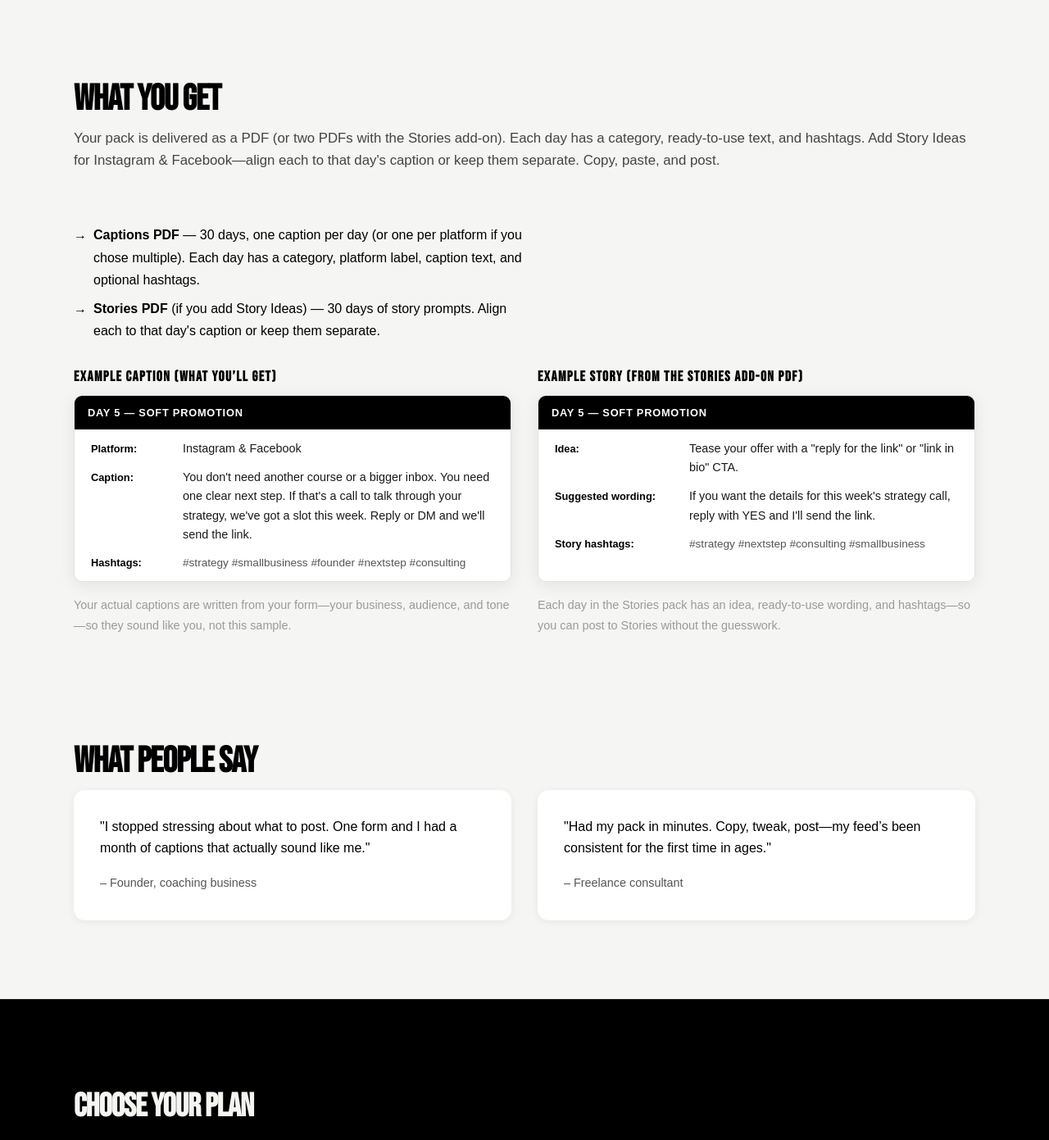
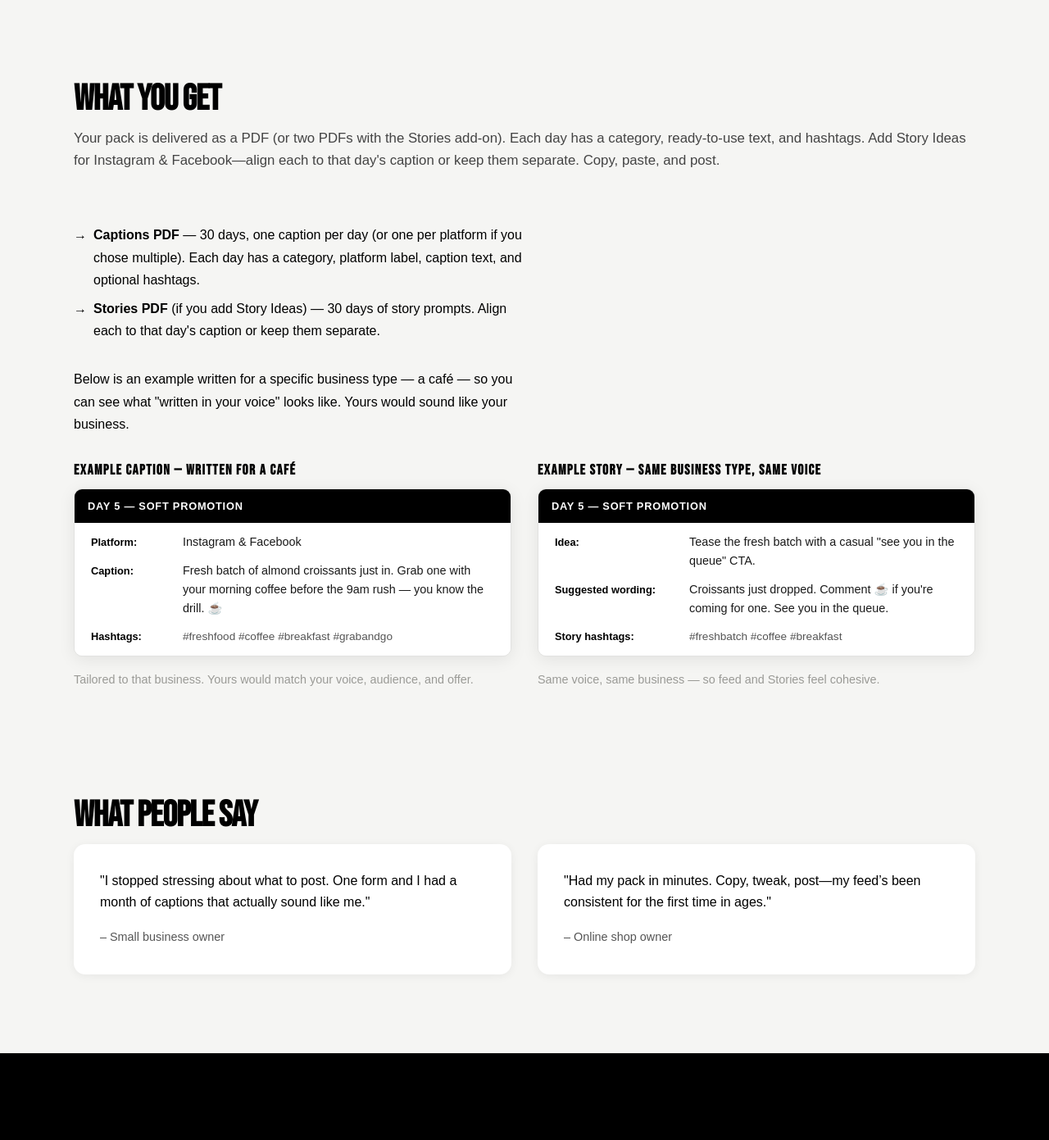
Before and after one commit to lumo22company/Lumo22, a Flask app: page /captions in a window 1280 px wide. Shown: the part 2620-4011 px from the top of the page at 82% size. Run offline with Flask 3, Linux system fonts and the light colour scheme; some web fonts are replaced.

Commit message:
Captions page: café example to show tailored voice USP; use business type not real brand
Made-with: Cursor

```diff
--- a/templates/captions.html
+++ b/templates/captions.html
@@ -157,9 +157,10 @@
           <li data-reveal style="padding-left: 1.5rem; position: relative; margin-top: 0.5rem;"><span style="position: absolute; left: 0;">→</span> <strong>Stories PDF</strong> (if you add Story Ideas) — 30 days of story prompts. Align each to that day's caption or keep them separate.</li>
         </ul>
       </div>
+      <p data-reveal style="margin: 0 0 1.5rem; font-size: 1rem; color: var(--text-on-light, #1a1a1a); max-width: 560px; text-align: left;">Below is an example written for a specific business type — a café — so you can see what "written in your voice" looks like. Yours would sound like your business.</p>
       <div class="captions-examples-grid">
         <div data-reveal>
-      <p class="dfd-heading" data-reveal style="font-size: 1.1rem; margin-top: 0; margin-bottom: 0.75rem;">Example caption (what you’ll get)</p>
+      <p class="dfd-heading" data-reveal style="font-size: 1.1rem; margin-top: 0; margin-bottom: 0.75rem;">Example caption — written for a café</p>
       <div class="captions-example-block example-block-captions">
         <div class="example-day-header">Day 5 — Soft Promotion</div>
         <div class="example-content">
@@ -169,36 +170,36 @@
           </div>
           <div class="example-row">
             <span class="example-label">Caption:</span>
-            <span class="example-value example-caption">You don't need another course or a bigger inbox. You need one clear next step. If that's a call to talk through your strategy, we've got a slot this week. Reply or DM and we'll send the link.</span>
+            <span class="example-value example-caption">Fresh batch of almond croissants just in. Grab one with your morning coffee before the 9am rush — you know the drill. ☕</span>
           </div>
           <div class="example-row">
             <span class="example-label">Hashtags:</span>
-            <span class="example-value example-hashtags">#strategy #smallbusiness #founder #nextstep #consulting</span>
+            <span class="example-value example-hashtags">#freshfood #coffee #breakfast #grabandgo</span>
           </div>
         </div>
       </div>
-      <p data-reveal style="margin: 1rem 0 0; font-size: 0.9rem; color: var(--lum-text-muted, #666);">Your actual captions are written from your form—your business, audience, and tone—so they sound like you, not this sample.</p>
+      <p data-reveal style="margin: 1rem 0 0; font-size: 0.9rem; color: var(--lum-text-muted, #666);">Tailored to that business. Yours would match your voice, audience, and offer.</p>
         </div>
         <div data-reveal>
-      <p class="dfd-heading" data-reveal style="font-size: 1.1rem; margin-top: 0; margin-bottom: 0.75rem;">Example story (from the Stories add-on PDF)</p>
+      <p class="dfd-heading" data-reveal style="font-size: 1.1rem; margin-top: 0; margin-bottom: 0.75rem;">Example story — same business type, same voice</p>
       <div class="captions-example-block example-block-stories">
         <div class="example-day-header">Day 5 — Soft Promotion</div>
         <div class="example-content">
           <div class="example-row">
             <span class="example-label">Idea:</span>
-            <span class="example-value">Tease your offer with a "reply for the link" or "link in bio" CTA.</span>
+            <span class="example-value">Tease the fresh batch with a casual "see you in the queue" CTA.</span>
           </div>
           <div class="example-row">
             <span class="example-label">Suggested wording:</span>
-            <span class="example-value">If you want the details for this week's strategy call, reply with YES and I'll send the link.</span>
+            <span class="example-value">Croissants just dropped. Comment ☕ if you're coming for one. See you in the queue.</span>
           </div>
           <div class="example-row">
             <span class="example-label">Story hashtags:</span>
-            <span class="example-value example-hashtags">#strategy #nextstep #consulting #smallbusiness</span>
+            <span class="example-value example-hashtags">#freshbatch #coffee #breakfast</span>
           </div>
         </div>
       </div>
-      <p data-reveal style="margin: 1rem 0 0; font-size: 0.9rem; color: var(--lum-text-muted, #666);">Each day in the Stories pack has an idea, ready-to-use wording, and hashtags—so you can post to Stories without the guesswork.</p>
+      <p data-reveal style="margin: 1rem 0 0; font-size: 0.9rem; color: var(--lum-text-muted, #666);">Same voice, same business — so feed and Stories feel cohesive.</p>
         </div>
       </div>
     </div>
@@ -211,11 +212,11 @@
       <div class="dfd-testimonials dfd-testimonials--two">
         <blockquote class="dfd-testimonial" data-reveal>
           <p class="dfd-testimonial-text">"I stopped stressing about what to post. One form and I had a month of captions that actually sound like me."</p>
-          <cite class="dfd-testimonial-cite">– Founder, coaching business</cite>
+          <cite class="dfd-testimonial-cite">– Small business owner</cite>
         </blockquote>
         <blockquote class="dfd-testimonial" data-reveal>
           <p class="dfd-testimonial-text">"Had my pack in minutes. Copy, tweak, post—my feed’s been consistent for the first time in ages."</p>
-          <cite class="dfd-testimonial-cite">– Freelance consultant</cite>
+          <cite class="dfd-testimonial-cite">– Online shop owner</cite>
         </blockquote>
       </div>
     </div>
```
